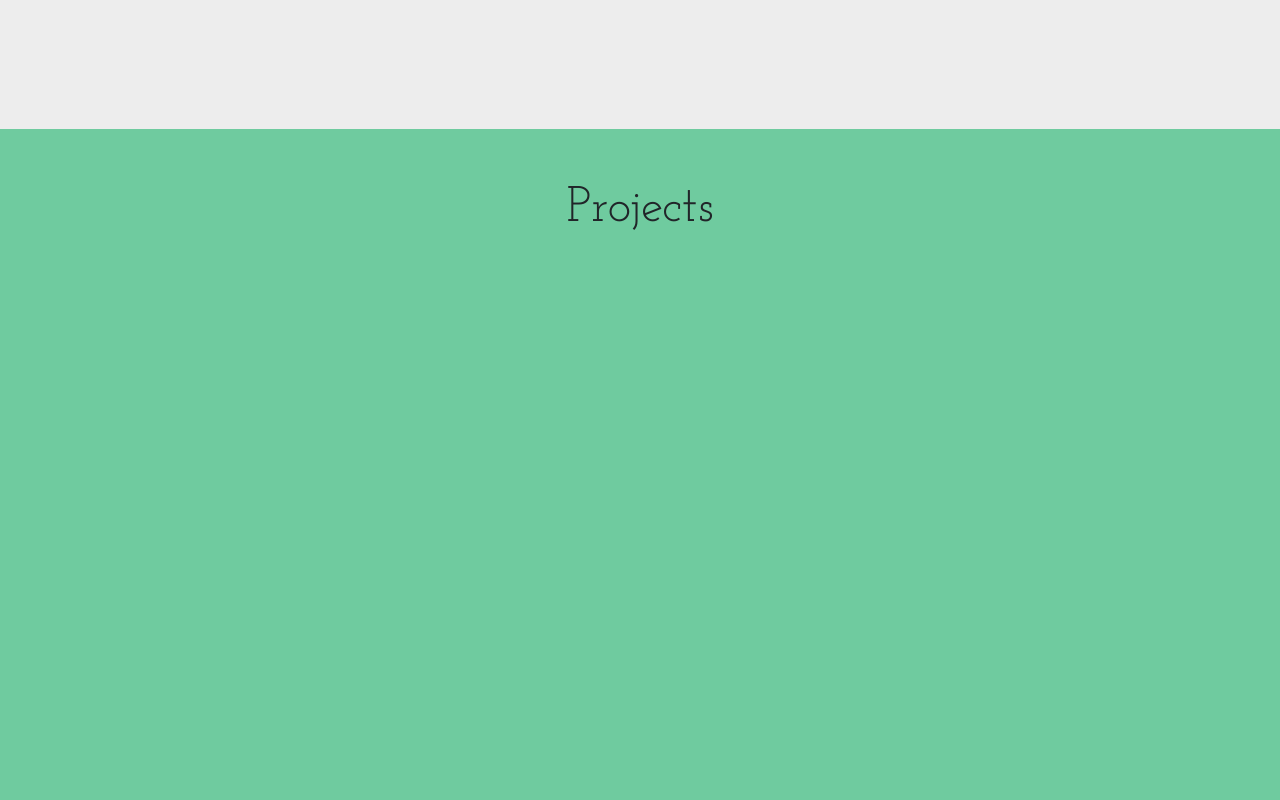
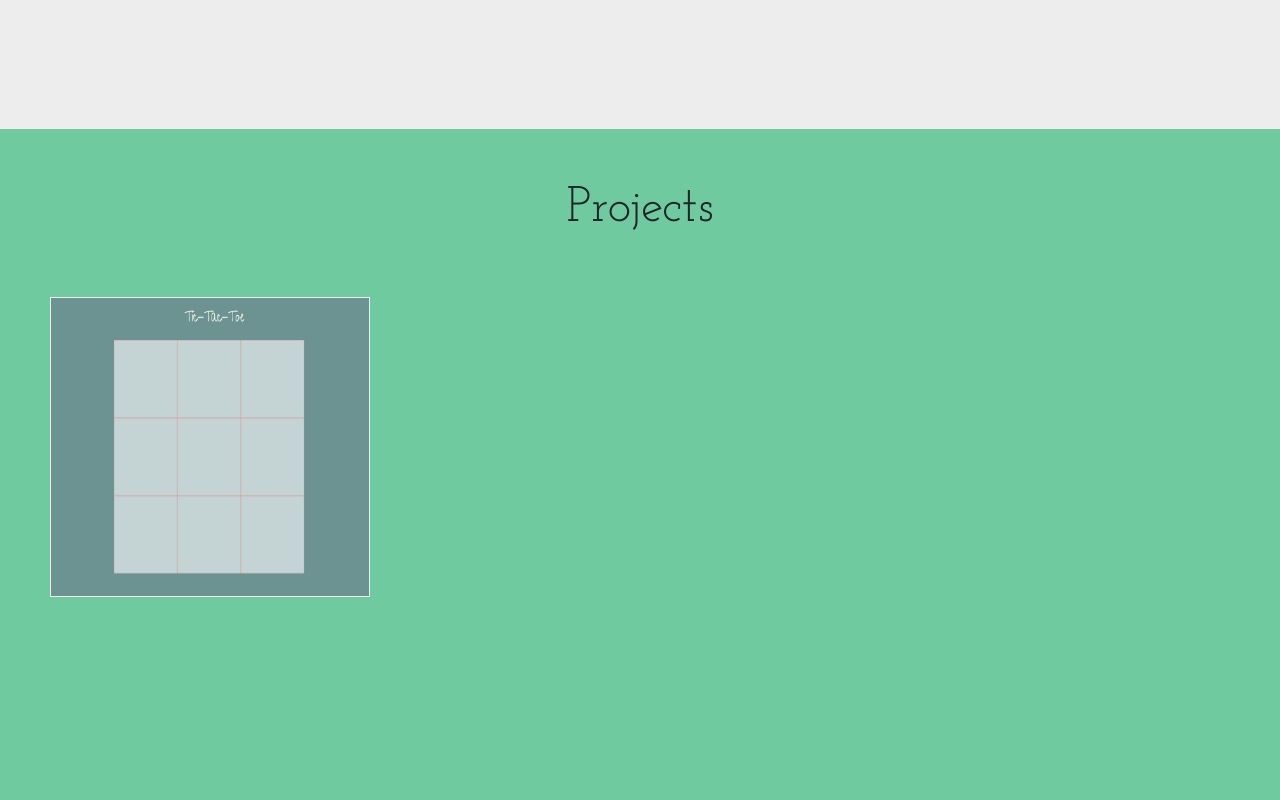
Before and after one commit to PaulKleinschmidt/old-portfolio, a website: page index.html in a window 1280 px wide. Shown: the part 1580-2380 px from the top of the page. Drawn offline with nearby package versions, Linux system fonts and the light colour scheme; a web font is replaced by a local one.

Commit message:
Adds a clickable link to my tic-tac-toe game
Adds images/ directory

```diff
--- a/index.html
+++ b/index.html
@@ -40,6 +40,11 @@
   <div id="bottom">
     <div class="row-fluid project-section">
         <h1 class="about-header">Projects</h1>
+
+        <a href="https://paulkleinschmidt.github.io/tic-tac-toe/">
+          <img src="./images/tictactoe.png" alt="Tic Tac Toe" class="col-sm-3 tic-tac-toe" style="">
+        </a>
+
         <div class="col-sm-3 projects"></div>
       </div>
     </div>
--- a/main.css
+++ b/main.css
@@ -2,6 +2,14 @@ body {
   background : #ededed;
   padding: 0;
   margin: 0 auto;
+}
+
+.tic-tac-toe {
+  border: 1px solid #ededed;
+  margin: 50px 0 0 50px;
+  padding: 0;
+  height:300px;
+  width: 400px;
 }
 
 .header {
@@ -15,7 +23,6 @@ body {
   margin: 0 auto;
   font-size: 20px;
   padding: 5px;
-  font-color:
 }
 
 .top {
@@ -64,14 +71,6 @@ body {
 
 }
 
-.about-section {
-  text-align: left;
-  padding-bottom: 600px;
-  font-size: 18px;
-  margin: 0 auto;
-  max-width: 500px;
-}
-
 #middle {
 
 }
@@ -90,5 +89,13 @@ body {
 .project-section {
   font-family: 'Josefin Slab', serif;
   background-color: #6fcb9f;
-  padding-bottom: 700px;
+  padding-bottom: 370px;
 }
+
+.about-section {
+  text-align: left;
+  padding-bottom: 600px;
+  font-size: 18px;
+  margin: 0 auto;
+  max-width: 500px;
+}
```
Also changed, not shown: images/tictactoe.png (added).
